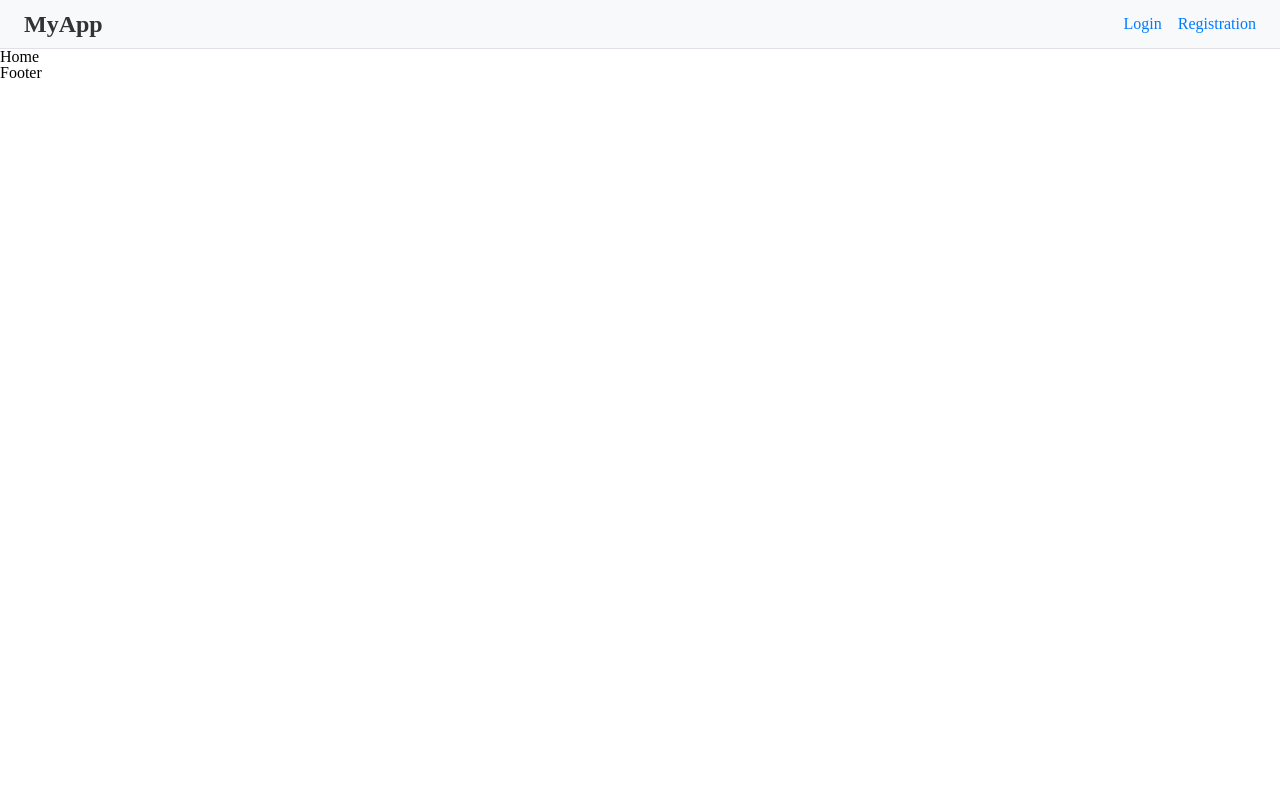
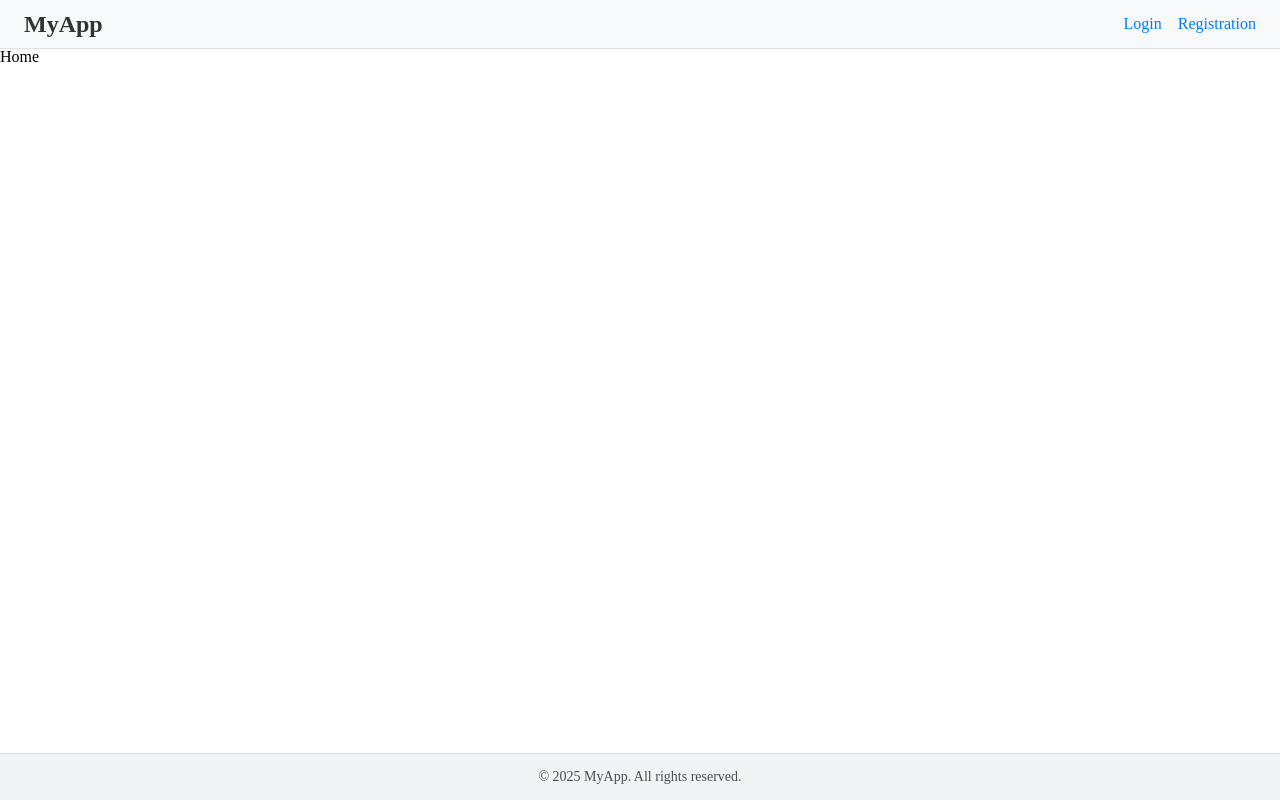
Before and after one commit to VasylUlianovskyi/isiders_project, a React (Vite) app in the folder client/: page /login in a window 1280 px wide. Built offline with nearby package versions, Linux system fonts and the light colour scheme.

Commit message:
Add simole footer

```diff
--- a/client/package.json
+++ b/client/package.json
@@ -15,6 +15,7 @@
     "react-router-dom": "^6.30.0"
   },
   "devDependencies": {
+    "@types/react": "^19.1.0",
     "@vitejs/plugin-react": "^4.3.4",
     "sass": "^1.86.3",
     "typescript": "^5.8.3",
--- a/client/src/App.tsx
+++ b/client/src/App.tsx
@@ -6,10 +6,12 @@ import Footer from './components/Footer/Footer';
 
 export default function App () {
   return (
-    <>
+    <div className='app-layout'>
       <Header />
-      <Home />
+      <main className='app-content'>
+        <Home />
+      </main>
       <Footer />
-    </>
+    </div>
   );
 }
--- a/client/src/app.css
+++ b/client/src/app.css
@@ -0,0 +1,16 @@
+html,
+body,
+#root {
+  height: 100%;
+  margin: 0;
+}
+
+.app-layout {
+  display: flex;
+  flex-direction: column;
+  min-height: 100vh;
+}
+
+.app-content {
+  flex: 1;
+}
--- a/client/src/components/Footer/Footer.module.sass
+++ b/client/src/components/Footer/Footer.module.sass
@@ -0,0 +1,7 @@
+.footer
+  padding: 16px
+  background-color: #f1f3f5
+  text-align: center
+  color: #495057
+  font-size: 14px
+  border-top: 1px solid #dee2e6
--- a/client/src/components/Footer/Footer.tsx
+++ b/client/src/components/Footer/Footer.tsx
@@ -1,7 +1,10 @@
-import React from 'react';
-
+import styles from './Footer.module.sass';
 function Footer () {
-  return <div>Footer</div>;
+  return (
+    <footer className={styles.footer}>
+      <p>© {new Date().getFullYear()} MyApp. All rights reserved.</p>
+    </footer>
+  );
 }
 
 export default Footer;
--- a/client/src/components/Header/Header.tsx
+++ b/client/src/components/Header/Header.tsx
@@ -1,4 +1,3 @@
-import React from 'react';
 import { Link } from 'react-router-dom';
 import styles from './Header.module.sass';
 
```
Also changed, not shown: 1 other file (tests, documents, lock files or other folders).
